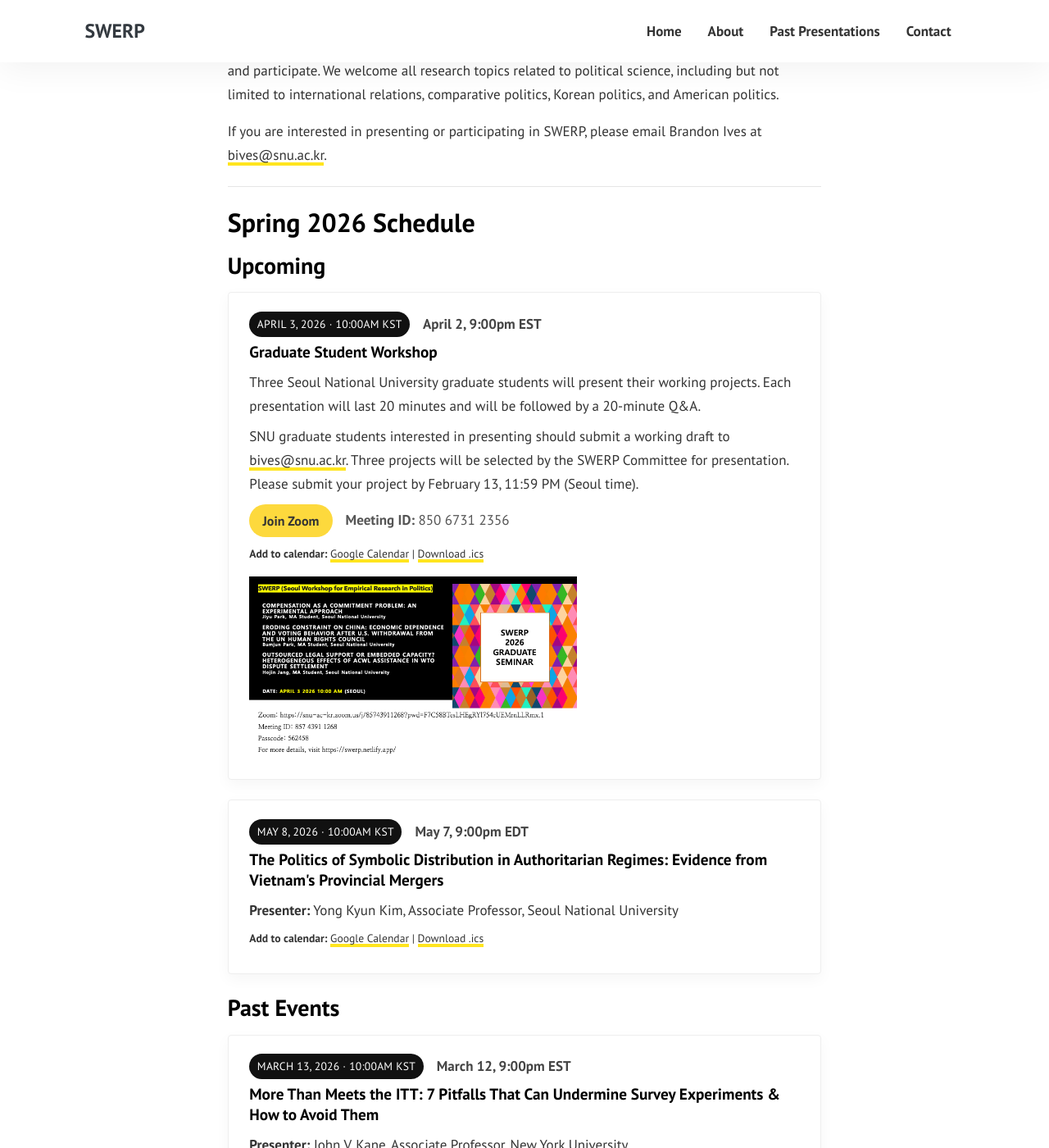
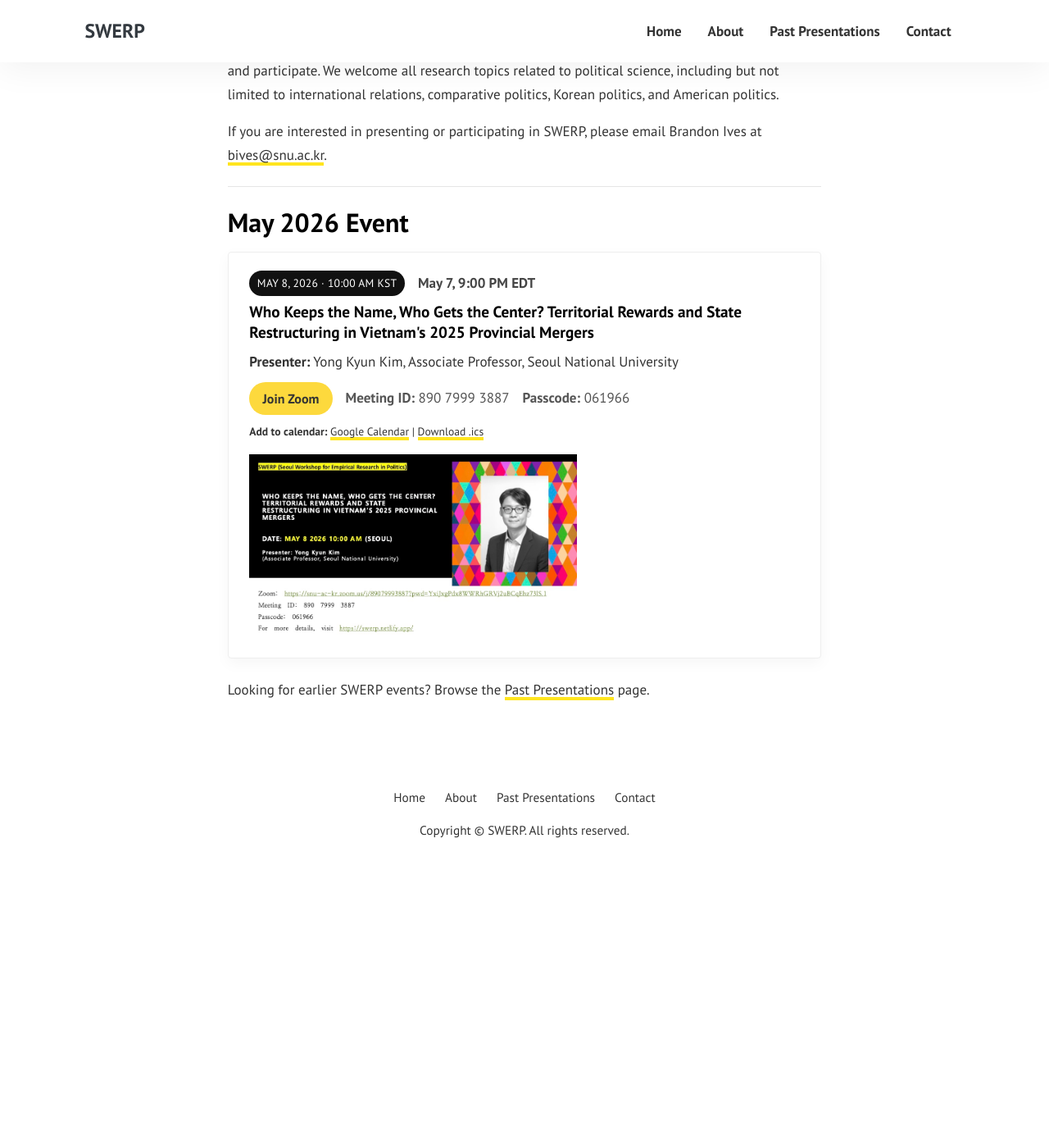
Before and after one commit to sysilviakim/swerp, a Jekyll site: the page built from index.html, in a window 1280 px wide and 1400 px high, scrolled down 486 px. Shown: the whole window at 82% size. Built offline with Jekyll 4.4.1, drawn with Linux system fonts in a browser that asks for light colours; after the commit the page ends 1541 px from its top, so only the background shows below that; some of the changed text lies outside the part shown.

Commit message:
2026 05 yongkyun kim event update

```diff
--- a/assets/css/custom.css
+++ b/assets/css/custom.css
@@ -99,3 +99,11 @@ main a.btn-join {
 .schedule-card .small {
   font-size: 0.85rem;
 }
+
+.event-poster {
+  max-width: 400px;
+}
+
+.archive-note {
+  margin-bottom: 0;
+}
--- a/index.html
+++ b/index.html
@@ -15,7 +15,7 @@ layout: default
   <div class="col-lg-8">
 
     <h2 class="font-weight-bold mb-3">Welcome to SWERP</h2>
-    <p class="mb-4">A Seoul-based virtual workshop on working projects in political science research. Note that this site has moved from <a href="https://swerp.weebly.com" target="_blank">swerp.weebly.com</a>. Please update your bookmarks!</p>
+    <p class="mb-4">A Seoul-based virtual workshop on working projects in political science research. Note that this site has moved from <a href="https://swerp.weebly.com" target="_blank" rel="noopener">swerp.weebly.com</a>. Please update your bookmarks!</p>
 
     <h3 class="font-weight-bold mb-3">Who we are</h3>
     <p>Based in Seoul, SWERP offers an online forum for research projects in political science. Our aim is to provide researchers an opportunity to present in-progress research, receive feedback, and improve their projects. Professors, researchers, and advanced graduate students are encouraged to attend and participate. We welcome all research topics related to political science, including but not limited to international relations, comparative politics, Korean politics, and American politics.</p>
@@ -24,53 +24,27 @@ layout: default
 
     <hr class="my-4">
 
-    <h2 class="font-weight-bold mb-2">Spring 2026 Schedule</h2>
+    <h2 class="font-weight-bold mb-2">May 2026 Event</h2>
 
-    <h3 class="font-weight-bold mb-3 mt-3">Upcoming</h3>
-
-    <div class="card mb-4 schedule-card">
+    <div class="card mb-4 mt-3 schedule-card">
       <div class="card-body">
         <div class="schedule-header">
-          <div class="date-pill">April 3, 2026 · 10:00am KST</div>
-          <div class="schedule-time">April 2, 9:00pm EST</div>
+          <div class="date-pill">May 8, 2026 &middot; 10:00 AM KST</div>
+          <div class="schedule-time">May 7, 9:00 PM EDT</div>
         </div>
-        <h5 class="schedule-title font-weight-bold">Graduate Student Workshop</h5>
-        <p>Three Seoul National University graduate students will present their working projects. Each presentation will last 20 minutes and will be followed by a 20-minute Q&A.</p>
-        <p>SNU graduate students interested in presenting should submit a working draft to <a href="mailto:bives@snu.ac.kr">bives@snu.ac.kr</a>. Three projects will be selected by the SWERP Committee for presentation. Please submit your project by February 13, 11:59 PM (Seoul time).</p>
+        <h5 class="schedule-title font-weight-bold">Who Keeps the Name, Who Gets the Center? Territorial Rewards and State Restructuring in Vietnam's 2025 Provincial Mergers</h5>
+        <p><strong>Presenter:</strong> Yong Kyun Kim, Associate Professor, Seoul National University</p>
         <p class="schedule-actions">
-          <a class="btn btn-join" href="https://snu-ac-kr.zoom.us/j/85067312356?pwd=eQWwJ1xwGpbFHMFWBvxZvS1LnQr8SF.1" target="_blank" rel="noopener">Join Zoom</a>
-          <span class="schedule-meta"><strong>Meeting ID:</strong> 850 6731 2356</span>
+          <a class="btn btn-join" href="https://snu-ac-kr.zoom.us/j/89079993887?pwd=YxiJxgPdx8WWRhGRVj2uBCqEhz73lS.1" target="_blank" rel="noopener">Join Zoom</a>
+          <span class="schedule-meta"><strong>Meeting ID:</strong> 890 7999 3887</span>
+          <span class="schedule-meta"><strong>Passcode:</strong> 061966</span>
         </p>
-        <p class="small mb-2"><strong>Add to calendar:</strong> <a href="https://www.google.com/calendar/render?action=TEMPLATE&text=SWERP+Graduate+Student+Workshop&dates=20260403T010000Z%2F20260403T023000Z&details=Three+Seoul+National+University+graduate+students+will+present+their+working+projects.+Each+presentation+will+last+20+minutes+and+will+be+followed+by+a+20-minute+Q%26A.&location=Zoom" target="_blank">Google Calendar</a> | <a href="{{ site.baseurl }}/assets/files/2026-04-swerp-grad.ics">Download .ics</a></p>
-        <a href="{{ site.baseurl }}/assets/files/2026-04-swerp-grad.png" target="_blank"><img src="{{ site.baseurl }}/assets/files/2026-04-swerp-grad.png" class="img-fluid mt-2" alt="Poster" style="max-width:400px;"></a>
+        <p class="small mb-2"><strong>Add to calendar:</strong> <a href="https://www.google.com/calendar/render?action=TEMPLATE&text=SWERP%3A+Who+Keeps+the+Name%2C+Who+Gets+the+Center%3F&dates=20260508T010000Z%2F20260508T023000Z&details=Presenter%3A+Yong+Kyun+Kim%2C+Associate+Professor%2C+Seoul+National+University%0A%0AZoom%3A+https%3A%2F%2Fsnu-ac-kr.zoom.us%2Fj%2F89079993887%3Fpwd%3DYxiJxgPdx8WWRhGRVj2uBCqEhz73lS.1%0AMeeting+ID%3A+890+7999+3887%0APasscode%3A+061966&location=Zoom" target="_blank" rel="noopener">Google Calendar</a> | <a href="{{ site.baseurl }}/assets/files/2026-05-swerp-kim.ics">Download .ics</a></p>
+        <a href="{{ site.baseurl }}/assets/files/2026-05-swerp-kim.jpg" target="_blank" rel="noopener"><img src="{{ site.baseurl }}/assets/files/2026-05-swerp-kim.jpg" class="img-fluid mt-2 event-poster" alt="Poster for the May 2026 SWERP event"></a>
       </div>
     </div>
 
-    <div class="card mb-4 schedule-card">
-      <div class="card-body">
-        <div class="schedule-header">
-          <div class="date-pill">May 8, 2026 · 10:00am KST</div>
-          <div class="schedule-time">May 7, 9:00pm EDT</div>
-        </div>
-        <h5 class="schedule-title font-weight-bold">The Politics of Symbolic Distribution in Authoritarian Regimes: Evidence from Vietnam's Provincial Mergers</h5>
-        <p><strong>Presenter:</strong> Yong Kyun Kim, Associate Professor, Seoul National University</p>
-        <p class="small mb-2"><strong>Add to calendar:</strong> <a href="https://www.google.com/calendar/render?action=TEMPLATE&text=SWERP%3A+The+Politics+of+Symbolic+Distribution+in+Authoritarian+Regimes&dates=20260508T010000Z%2F20260508T023000Z&details=Presenter%3A+Yong+Kyun+Kim%2C+Associate+Professor%2C+Seoul+National+University&location=Zoom" target="_blank">Google Calendar</a> | <a href="{{ site.baseurl }}/assets/files/2026-05-swerp-kim.ics">Download .ics</a></p>
-      </div>
-    </div>
-
-    <h3 class="font-weight-bold mb-3 mt-4">Past Events</h3>
-
-    <div class="card mb-4 schedule-card">
-      <div class="card-body">
-        <div class="schedule-header">
-          <div class="date-pill">March 13, 2026 · 10:00am KST</div>
-          <div class="schedule-time">March 12, 9:00pm EST</div>
-        </div>
-        <h5 class="schedule-title font-weight-bold">More Than Meets the ITT: 7 Pitfalls That Can Undermine Survey Experiments &amp; How to Avoid Them</h5>
-        <p><strong>Presenter:</strong> John V. Kane, Associate Professor, New York University</p>
-        <a href="{{ site.baseurl }}/assets/files/2026-03-swerp-kane.png" target="_blank"><img src="{{ site.baseurl }}/assets/files/2026-03-swerp-kane.png" class="img-fluid mt-2" alt="Poster" style="max-width:400px;"></a>
-      </div>
-    </div>
+    <p class="archive-note">Looking for earlier SWERP events? Browse the <a href="{{ site.baseurl }}/past-presentations/">Past Presentations</a> page.</p>
 
   </div>
 </section>
```
Also changed, not shown: pages/past-presentations.html (+17 -0 lines), .claude/settings.local.json, assets/files/2026-05-swerp-kim.jpg (added), 3 other files.
